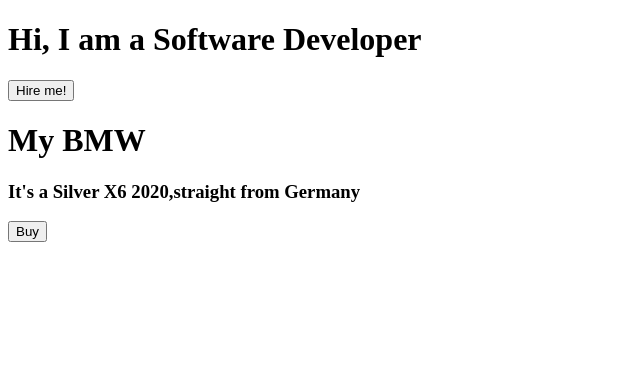
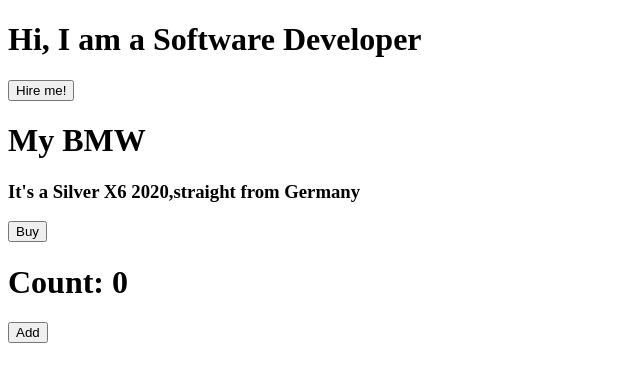
Before and after one commit to samwanyua/React, a React (Create React App) app: page / in a window 1280 px wide. Shown: the top 382 px of the page, without its empty margins (0-640 px from the left). Built offline with nearby package versions, Linux system fonts and the light colour scheme.

Commit message:
implement useState

```diff
--- a/src/App.js
+++ b/src/App.js
@@ -37,6 +37,12 @@
   }
 
 
+  const [count, setCount] = useState(0);
+
+  const increaseCount = () => {
+    setCount(count+1);
+  }
+
 
 
   return (
@@ -47,6 +53,9 @@
       <h1>My {car.brand} </h1>
       <h3>It's a {car.color} {car.model} {car.year},straight from Germany</h3>
       <button onClick={changeCarColor}>Buy</button>
+
+      <h1>Count: {count} </h1>
+      <button onClick={increaseCount}>Add</button>
     </>
 
   );
```
